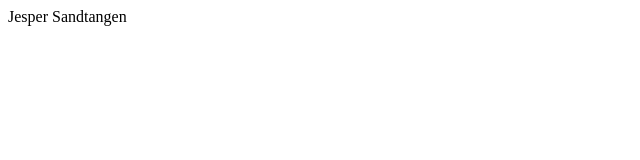
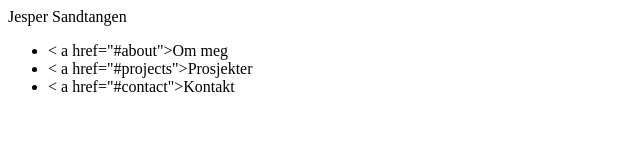
Before and after one commit to jsandtangen/Portfolio, a plain HTML site: page index.html in a window 1280 px wide. Shown: the whole page, without its empty margins (0-640 px from the left). Drawn offline with Linux system fonts and the light colour scheme.

Commit message:
Adding nav-links

```diff
--- a/index.html
+++ b/index.html
@@ -10,6 +10,13 @@
 <body>
     <nav id="desktop-nav">
         <div class="logo">Jesper Sandtangen</div>
+        <div>
+            <ul class="nav-links">
+                <li>< a href="#about">Om meg</a></li>
+                <li>< a href="#projects">Prosjekter</a></li>
+                <li>< a href="#contact">Kontakt</a></li>
+            </ul>
+        </div>
     </nav>
     <script src="script.js"></script>
 </body>
```
